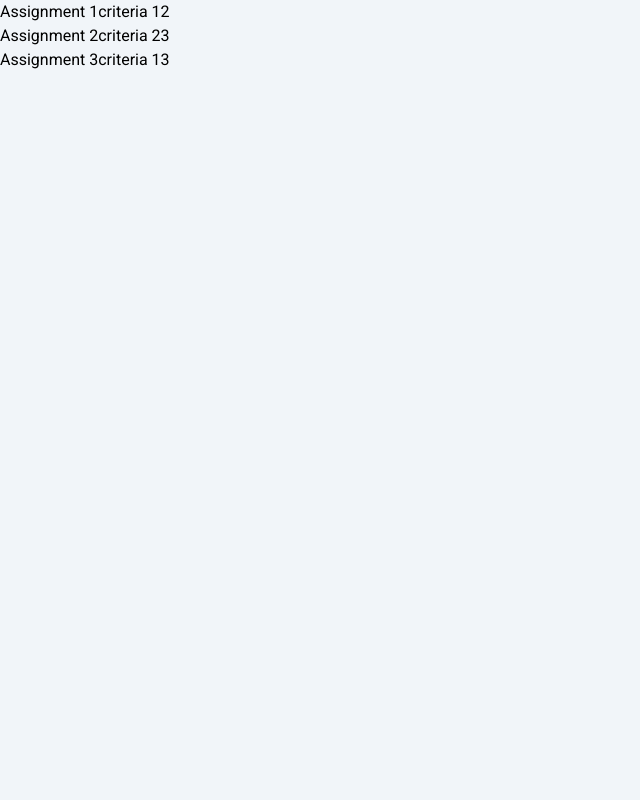
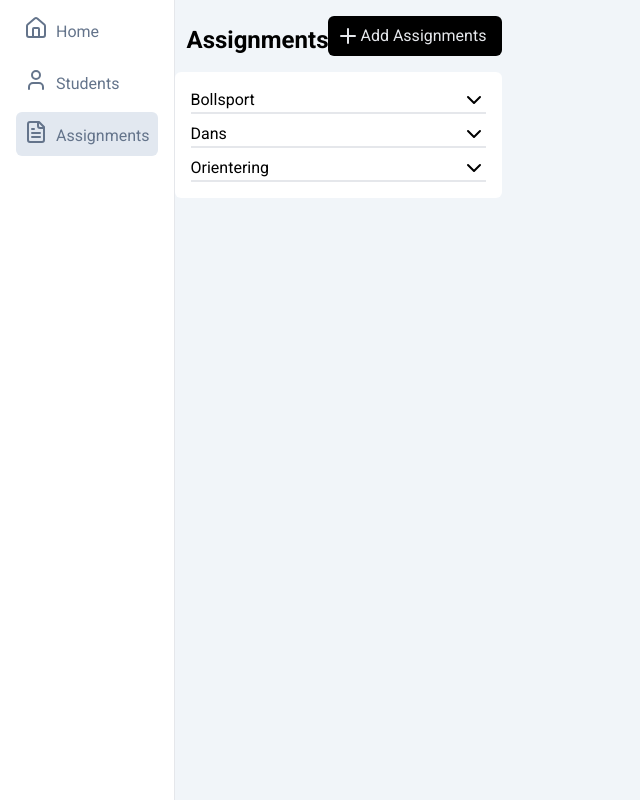
Before and after one commit to martensoderlind/bedomning, a Next.js app: page /assignments in a window 1280 px wide. Shown: the whole page, without its empty margins (0-640 px from the left). Built offline with nearby package versions, Linux system fonts and the light colour scheme.

Commit message:
setup side menu

```diff
--- a/src/app/layout.tsx
+++ b/src/app/layout.tsx
@@ -1,6 +1,7 @@
 import type { Metadata } from "next";
 import "./globals.css";
 import { Roboto } from "next/font/google";
+import Menu from "@/components/menu";
 
 export const metadata: Metadata = {
   title: "Create Next App",
@@ -16,8 +17,9 @@ export default function RootLayout({
   return (
     <html lang="en">
       <body
-        className={`${roboto.className} antialiased overscroll-none p-0 bg-slate-100`}
+        className={`${roboto.className} antialiased overscroll-none p-0 bg-slate-100 flex`}
       >
+        <Menu />
         {children}
       </body>
     </html>
--- /dev/null
+++ b/src/components/menu.tsx
@@ -0,0 +1,40 @@
+"use client";
+import { usePathname } from "next/navigation";
+import { FileText, House, User } from "lucide-react";
+import Link from "next/link";
+
+export default function Menu() {
+  const pathname = usePathname();
+  const isActive = (path: string) => pathname === path;
+  return (
+    <div className="h-screen bg-white border-r w-auto px-2 pr-4">
+      <Link
+        href={"/"}
+        className={`flex ml-2 my-2 p-2 text-slate-500 hover:text-slate-900 ${
+          isActive("/") ? "bg-slate-200 rounded-md" : undefined
+        }`}
+      >
+        <House />
+        <p className="pt-1 pl-2 ">Home</p>
+      </Link>
+      <Link
+        href={"/students"}
+        className={`flex ml-2 my-2 p-2 text-slate-500 hover:text-slate-900 ${
+          isActive("/students") ? "bg-slate-200 rounded-md" : undefined
+        }`}
+      >
+        <User />
+        <p className="pt-1 pl-2">Students</p>
+      </Link>
+      <Link
+        href={"/assignments"}
+        className={`flex ml-2 my-2 p-2 text-slate-500 hover:text-slate-900 ${
+          isActive("/assignments") ? "bg-slate-200 rounded-md" : undefined
+        }`}
+      >
+        <FileText />
+        <p className="pt-1 pl-2">Assignments</p>
+      </Link>
+    </div>
+  );
+}
--- a/src/features/assignments/components/assignment-dashboard.tsx
+++ b/src/features/assignments/components/assignment-dashboard.tsx
@@ -1,14 +1,24 @@
 import React from "react";
 import { dbAssignments } from "../db/mockdb";
 import Assignment from "./assignment";
+import { Plus } from "lucide-react";
 
 export default function AssignmentDashboard() {
   const assignments = dbAssignments;
   return (
-    <div>
-      {assignments.map((assignment) => (
-        <Assignment key={assignment.id} assignment={assignment} />
-      ))}
+    <div className="container mx-auto my-4  w-full">
+      <div className="flex justify-between ">
+        <p className="text-2xl font-bold pt-2 pl-3">Assignments</p>
+        <button className="flex rounded-md bg-black text-gray-200 py-2 px-2 pr-4">
+          <Plus />
+          Add Assignments
+        </button>
+      </div>
+      <div className="rounded-md bg-white my-4 py-2 px-4 border-1">
+        {assignments.map((assignment) => (
+          <Assignment key={assignment.id} assignment={assignment} />
+        ))}
+      </div>
     </div>
   );
 }
--- a/src/features/assignments/components/assignment.tsx
+++ b/src/features/assignments/components/assignment.tsx
@@ -1,5 +1,6 @@
 import React from "react";
 import { AssignmentType } from "../types";
+import { ChevronDown } from "lucide-react";
 
 type Props = {
   assignment: AssignmentType;
@@ -7,9 +8,9 @@ type Props = {
 
 export default function Assignment({ assignment }: Props) {
   return (
-    <div className="flex">
-      <p>Assignment {assignment.assignment}</p>
-      <p>criteria {assignment.criteria}</p>
+    <div className="flex justify-between my-2 border-b-2">
+      <p>{assignment.assignment}</p>
+      <ChevronDown />
     </div>
   );
 }
--- a/src/features/assignments/db/mockdb.ts
+++ b/src/features/assignments/db/mockdb.ts
@@ -144,19 +144,19 @@ export const db = [
 export const dbAssignments = [
   {
     id: 1,
-    assignment: 1,
+    assignment: "Bollsport",
     criteria: [1, 2],
     description: "",
   },
   {
     id: 2,
-    assignment: 2,
+    assignment: "Dans",
     criteria: [2, 3],
     description: "",
   },
   {
     id: 3,
-    assignment: 3,
+    assignment: "Orientering",
     criteria: [1, 3],
     description: "",
   },
--- a/src/features/assignments/types.ts
+++ b/src/features/assignments/types.ts
@@ -8,7 +8,7 @@ export type AssignmentGrade = {
 
 export type AssignmentType = {
   id: number;
-  assignment: number;
+  assignment: string;
   criteria: number[];
   description: string;
 };
--- a/src/features/students/components/student-list.tsx
+++ b/src/features/students/components/student-list.tsx
@@ -5,7 +5,9 @@ import Student from "./student-row";
 export default function StudentList() {
   const students = db;
   return (
-    <div className="container mx-auto w-8/12 rounded-md bg-white my-6">
+    <div className="container">
+      <p className="text-2xl font-bold mx-8 my-4">Students</p>
+      <div className="m-8  rounded-md bg-white my-4">
         <div className="grid grid-cols-7 gap-3 border-b-2 py-2">
           <p className="pl-12 text-gray-500 col-span-2">Name</p>
           <p className="text-gray-500 col-span-2">Grade</p>
@@ -15,5 +17,6 @@ export default function StudentList() {
           <Student key={student.id} student={student} />
         ))}
       </div>
+    </div>
   );
 }
```
Lines whose indentation alone changed are shown as unchanged.
